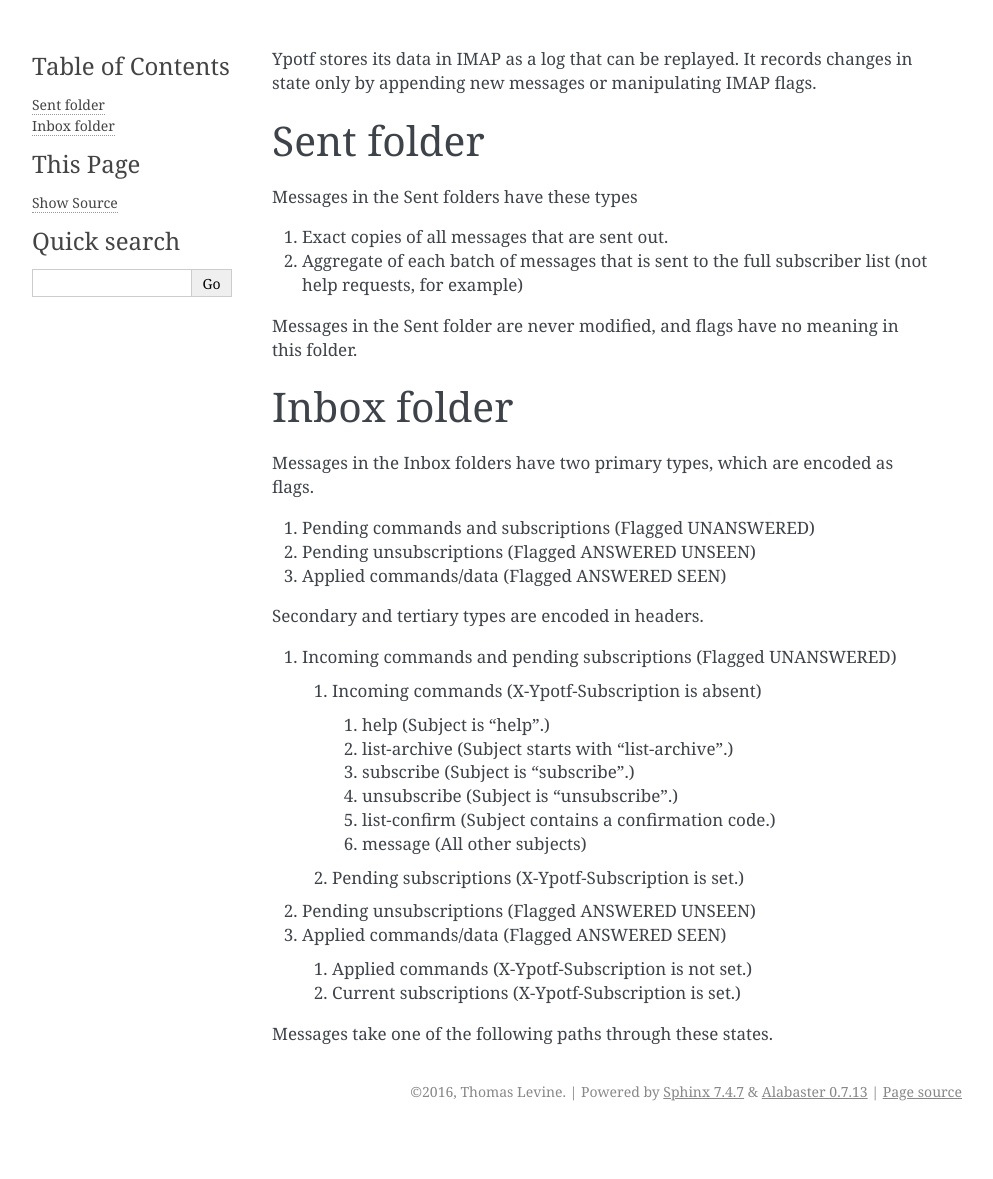
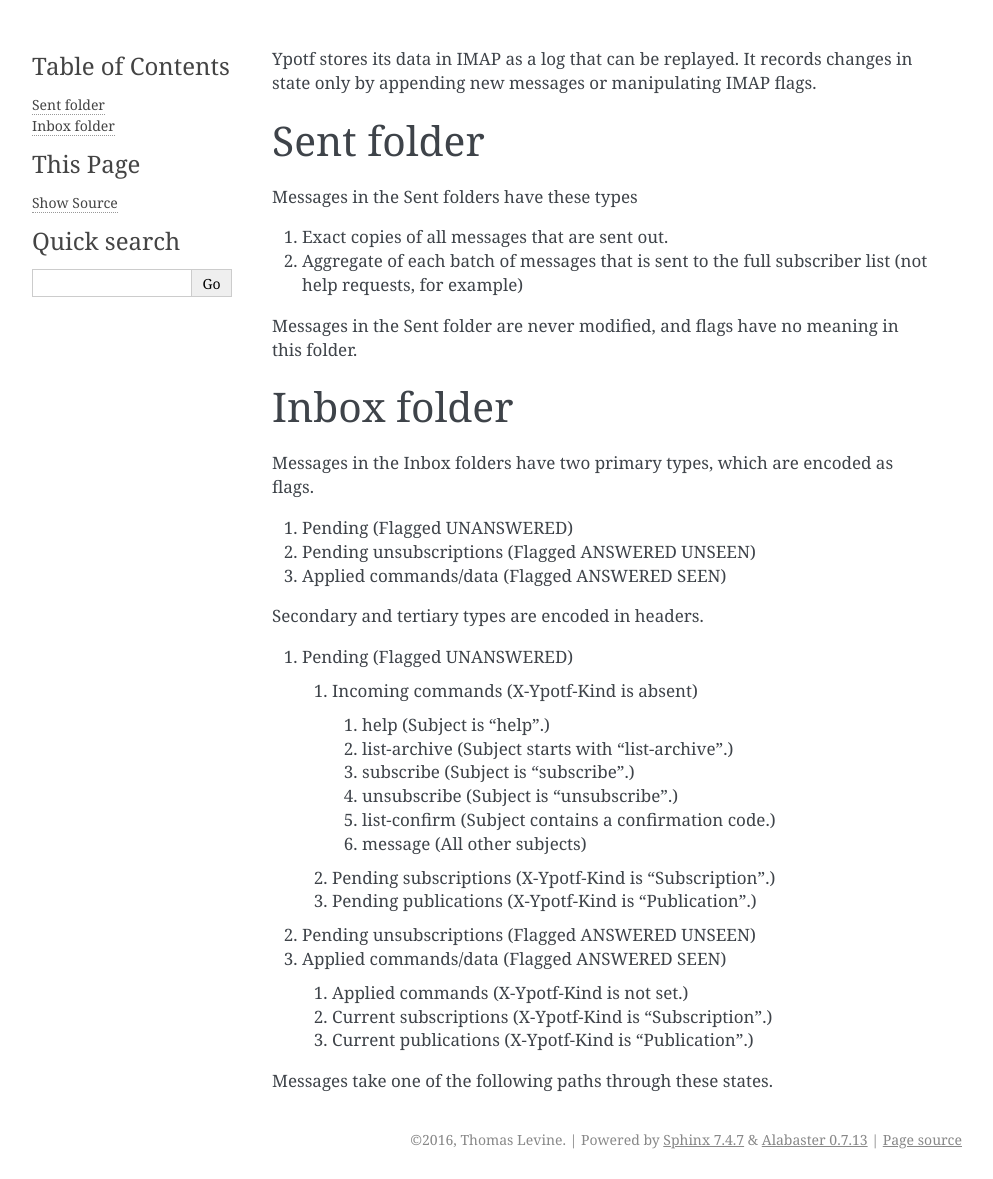
Before and after one commit to tlevine/ypotf, a Sphinx documentation site: the page built from docs/data-model.rst, in a window 1280 px wide. Shown: the whole page, without its empty margins (148-1141 px from the left). Built offline with Sphinx 7.4.7, drawn with Linux system fonts in a browser that asks for light colours; before the commit the page ends 1131 px from its top, so only the background shows below that.

Commit message:
Automatic commit with j

```diff
--- a/docs/data-model.rst
+++ b/docs/data-model.rst
@@ -18,15 +18,15 @@ Inbox folder
 Messages in the Inbox folders have two primary types, which are
 encoded as flags.
 
-1. Pending commands and subscriptions (Flagged UNANSWERED)
+1. Pending (Flagged UNANSWERED)
 2. Pending unsubscriptions (Flagged ANSWERED UNSEEN)
 3. Applied commands/data (Flagged ANSWERED SEEN)
 
 Secondary and tertiary types are encoded in headers.
 
-1. Incoming commands and pending subscriptions (Flagged UNANSWERED)
+1. Pending (Flagged UNANSWERED)
 
-  1. Incoming commands (X-Ypotf-Subscription is absent)
+  1. Incoming commands (X-Ypotf-Kind is absent)
 
     1. help (Subject is "help".)
     2. list-archive (Subject starts with "list-archive".)
@@ -35,13 +35,15 @@ Secondary and tertiary types are encoded in headers.
     5. list-confirm (Subject contains a confirmation code.)
     6. message (All other subjects)
 
-  2. Pending subscriptions (X-Ypotf-Subscription is set.)
+  2. Pending subscriptions (X-Ypotf-Kind is "Subscription".)
+  3. Pending publications (X-Ypotf-Kind is "Publication".)
 
 2. Pending unsubscriptions (Flagged ANSWERED UNSEEN)
 
 3. Applied commands/data (Flagged ANSWERED SEEN)
 
-  1. Applied commands (X-Ypotf-Subscription is not set.)
-  2. Current subscriptions (X-Ypotf-Subscription is set.)
+  1. Applied commands (X-Ypotf-Kind is not set.)
+  2. Current subscriptions (X-Ypotf-Kind is "Subscription".)
+  3. Current publications (X-Ypotf-Kind is "Publication".)
 
 Messages take one of the following paths through these states.
```
Also changed, not shown: 1 other file.
